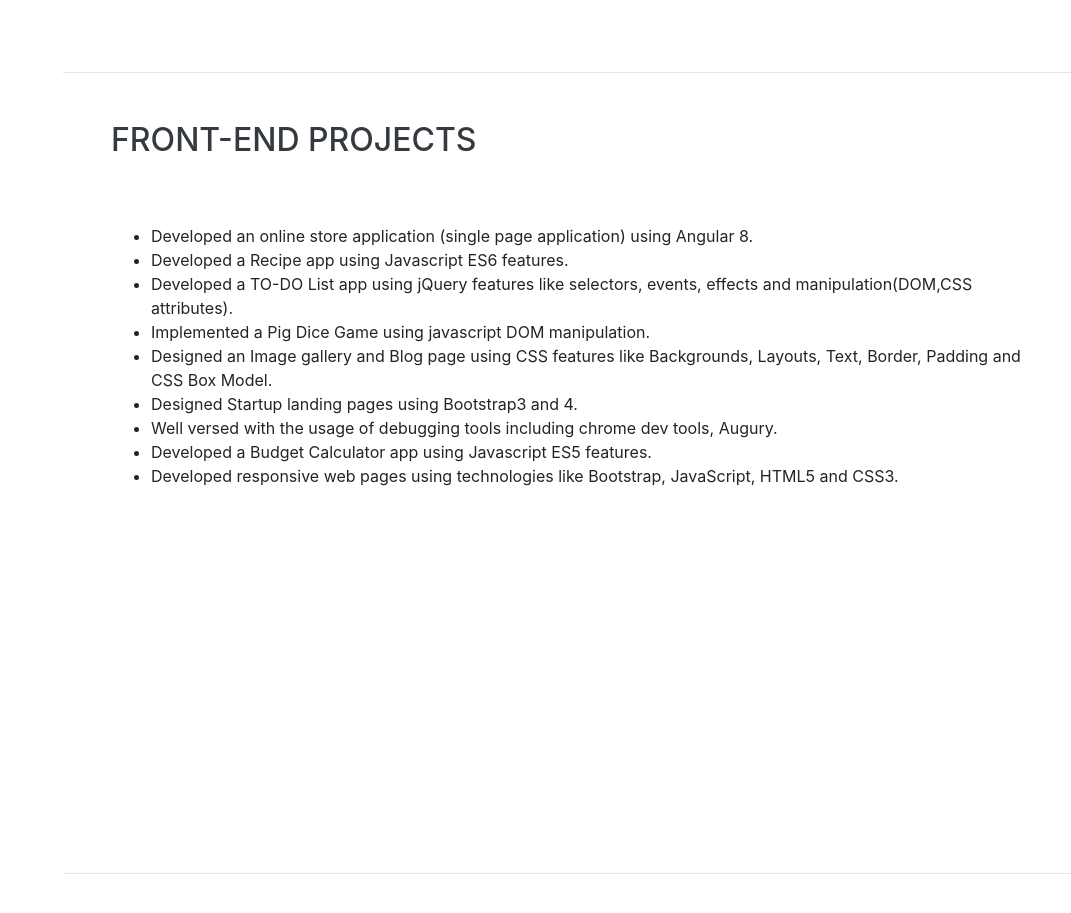
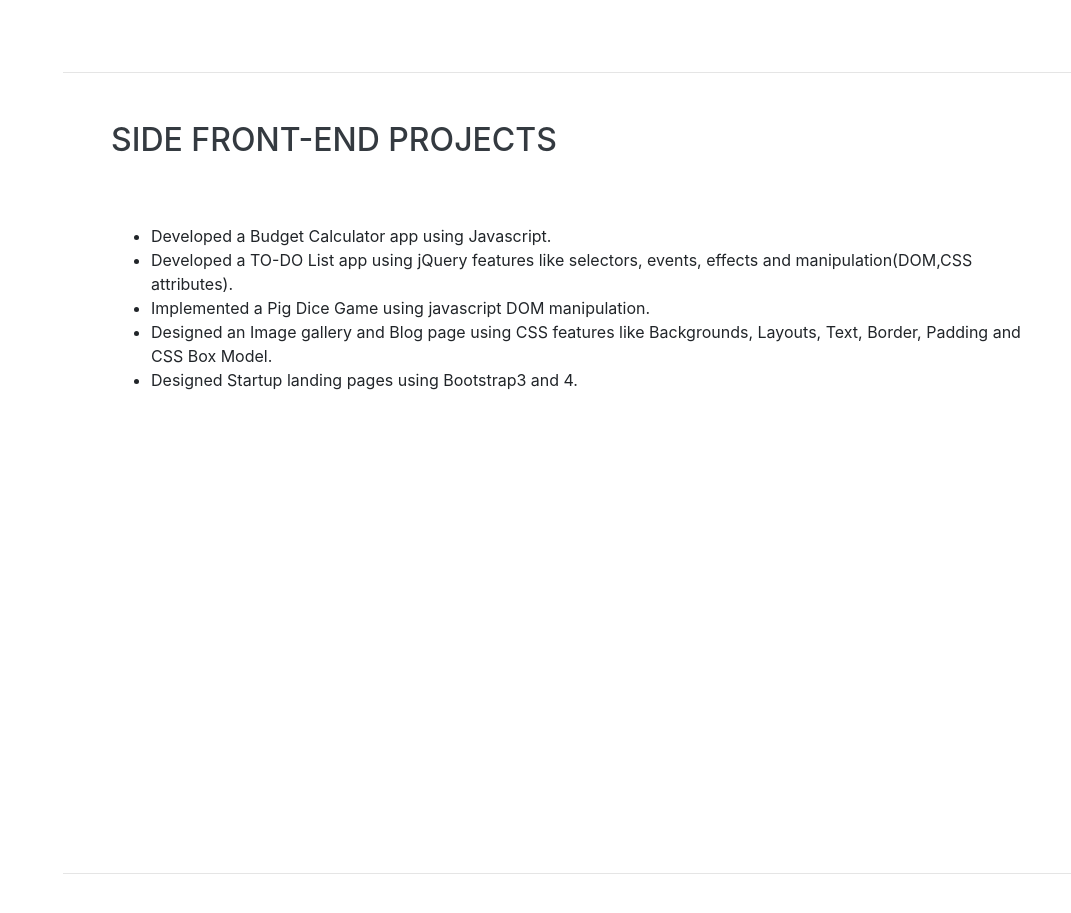
Before and after one commit to sindhuraprogrammer/my_portfolio, a website with bundled scripts: page index.html in a window 1280 px wide. Shown: the part 1840-2753 px from the top of the page, without its empty margins (209-1280 px from the left). Built offline with nearby package versions, Linux system fonts and the light colour scheme; a web font is replaced by a local one.

Commit message:
updated side front end projects

```diff
--- a/index.html
+++ b/index.html
@@ -140,8 +140,7 @@
             <div class="subheading mb-3">Infosys Technology Ltd</div>
             <p>
               <ul>
-                <li>Analysed business requirements, coordinated with onsite team to interpret client requirements and
-                  converted them into technical solutions.
+                <li>Analysed business requirements, coordinated with onsite team to interpret client requirements and converted them into technical solutions.
                 </li>
                 <li>Developed UI features as per the client requirements.
                 </li>
@@ -161,24 +160,20 @@
 
     <section class="resume-section p-3 p-lg-5 d-flex justify-content-center" id="projects">
       <div class="w-100">
-        <h2 class="mb-5">Front-End Projects</h2>
+        <h2 class="mb-5">Side Front-End Projects</h2>
 
         <div class="resume-item d-flex flex-column flex-md-row justify-content-between mb-5">
           <div class="resume-content">
            <p>
               <ul>
-                <li>Developed an online store application (single page application) using Angular 8.
+                <li>Developed a Budget Calculator app using Javascript.
                 </li>
-                <li>Developed a Recipe app using Javascript ES6 features.
+                <li>Developed a TO-DO List app using jQuery features like selectors, events, effects and manipulation(DOM,CSS attributes).
                 </li>
-                <li>Developed a TO-DO List app using jQuery features like selectors, events, effects and manipulation(DOM,CSS attributes).</li>
                 <li>Implemented a Pig Dice Game using javascript DOM manipulation.</li>
                 <li>Designed an Image gallery and Blog page using CSS features like Backgrounds, Layouts, Text, Border, Padding and CSS Box Model.</li>
                 <li>Designed Startup landing pages using Bootstrap3 and 4.</li>
-                <li>Well versed with the usage of debugging tools including chrome dev tools, Augury.</li>
-                <li>Developed a Budget Calculator app using Javascript ES5 features.</li>
-                <li>Developed responsive web pages using technologies like Bootstrap, JavaScript, HTML5 and CSS3.</li>
-              </ul>
+                </ul>
             </p>
           </div>
          </div>
```
